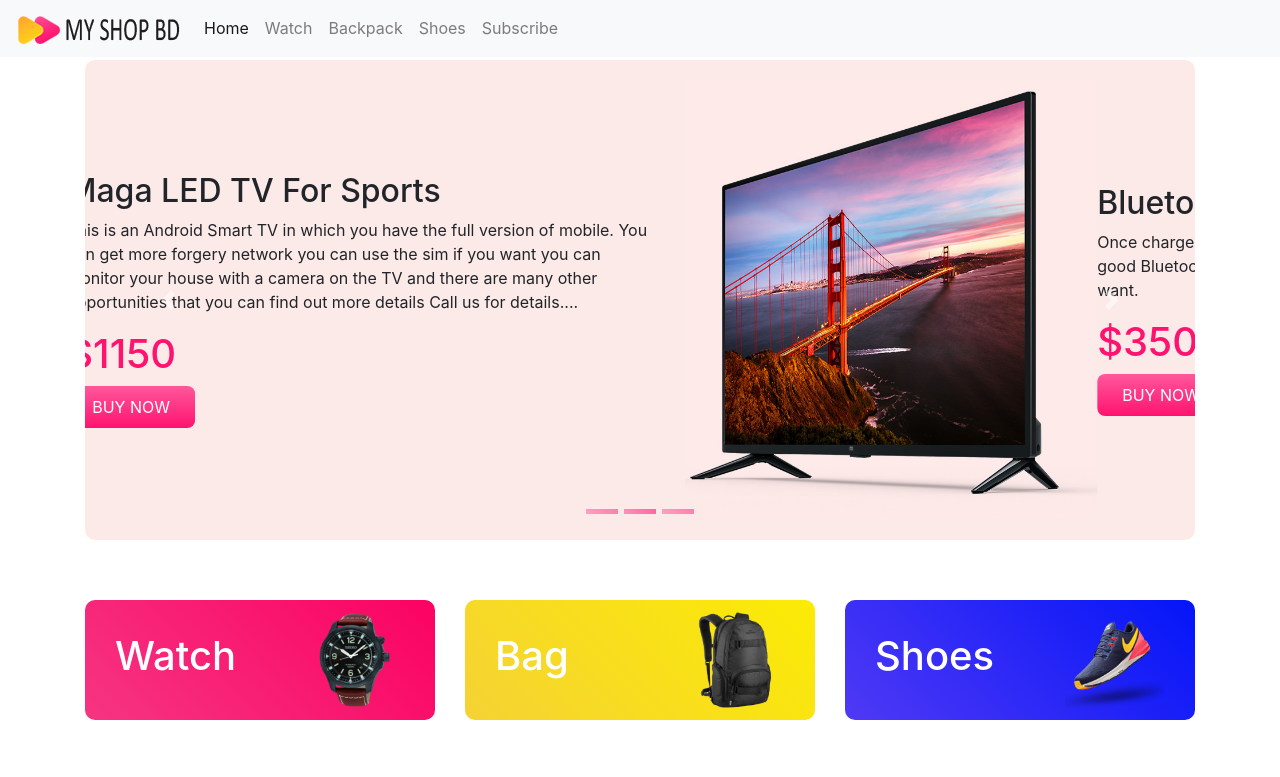
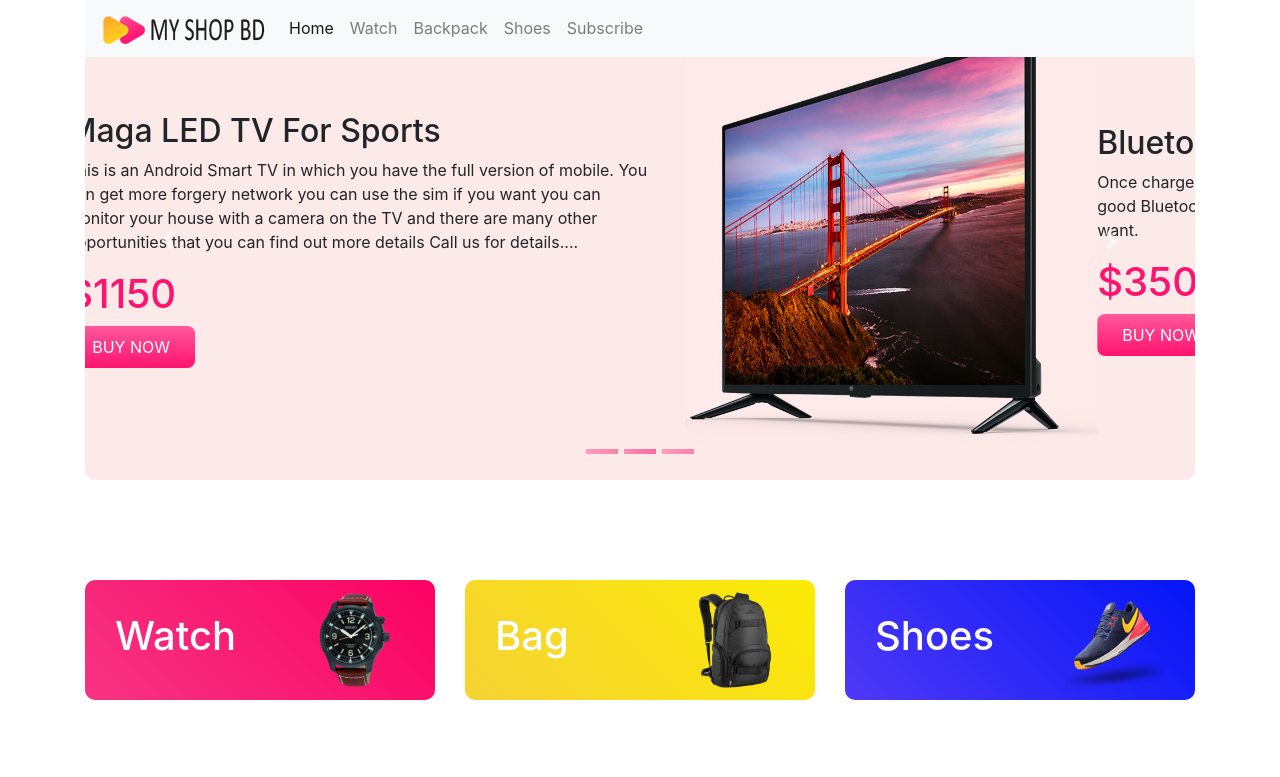
Before and after one commit to masumbillha05/MY-SHOP-BD, a plain HTML site: page index.html in a window 1280 px wide. Shown: the top 777 px of the page. Drawn offline with nearby package versions, Linux system fonts and the light colour scheme.

Commit message:
My Shop BD Work

```diff
--- a/index.html
+++ b/index.html
@@ -8,8 +8,8 @@
       <link rel="stylesheet" href="style.css">
 </head>
 <body>
-      <div class="container">
-        <nav class="navbar navbar-expand-lg navbar-light bg-light fixed-top">
+      <div class="container fixed-top">
+        <nav class="navbar navbar-expand-lg navbar-light bg-light">
         <a class="navbar-brand" href="#">
         <img src="image/logo.png" alt="">
         </a>
--- a/style.css
+++ b/style.css
@@ -4,8 +4,7 @@ li.color{
         padding: 1px;
 }
 .container{
-        margin-bottom: 60px;
-        margin-top: 5px;
+        margin-bottom: 100px;
 }
 .photos-bg{
         background-color:#fceae8;
```
